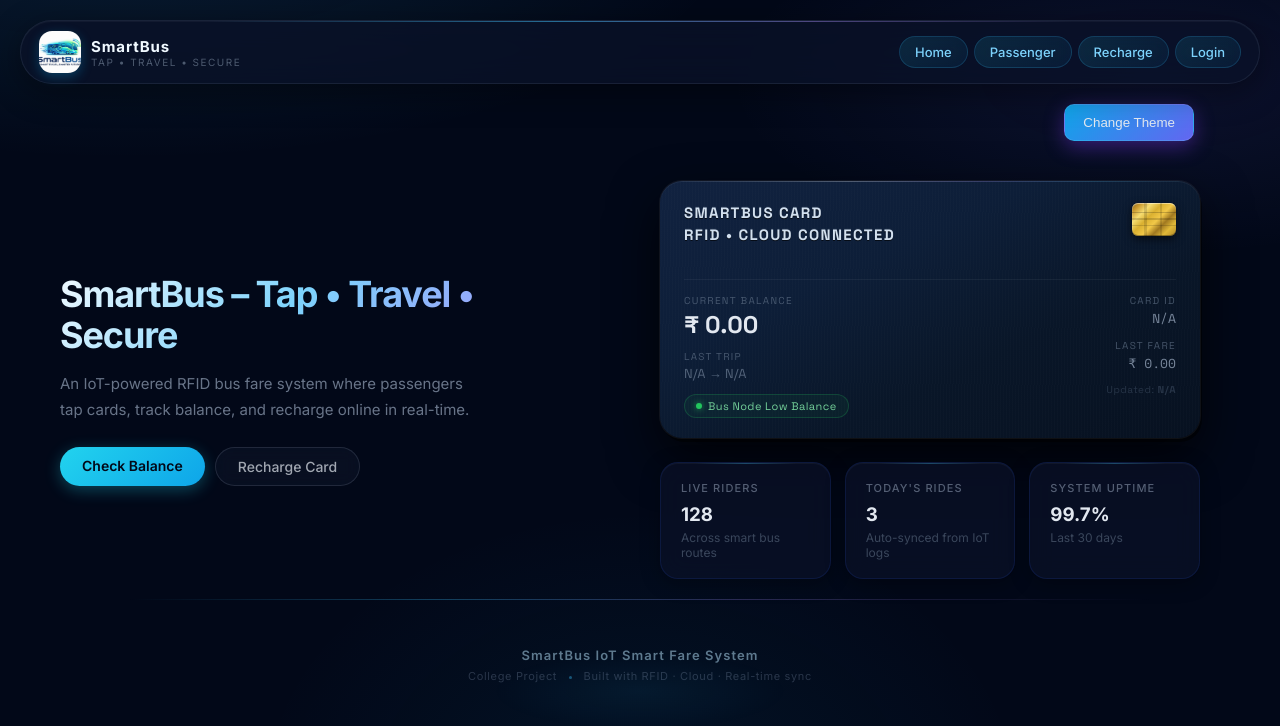
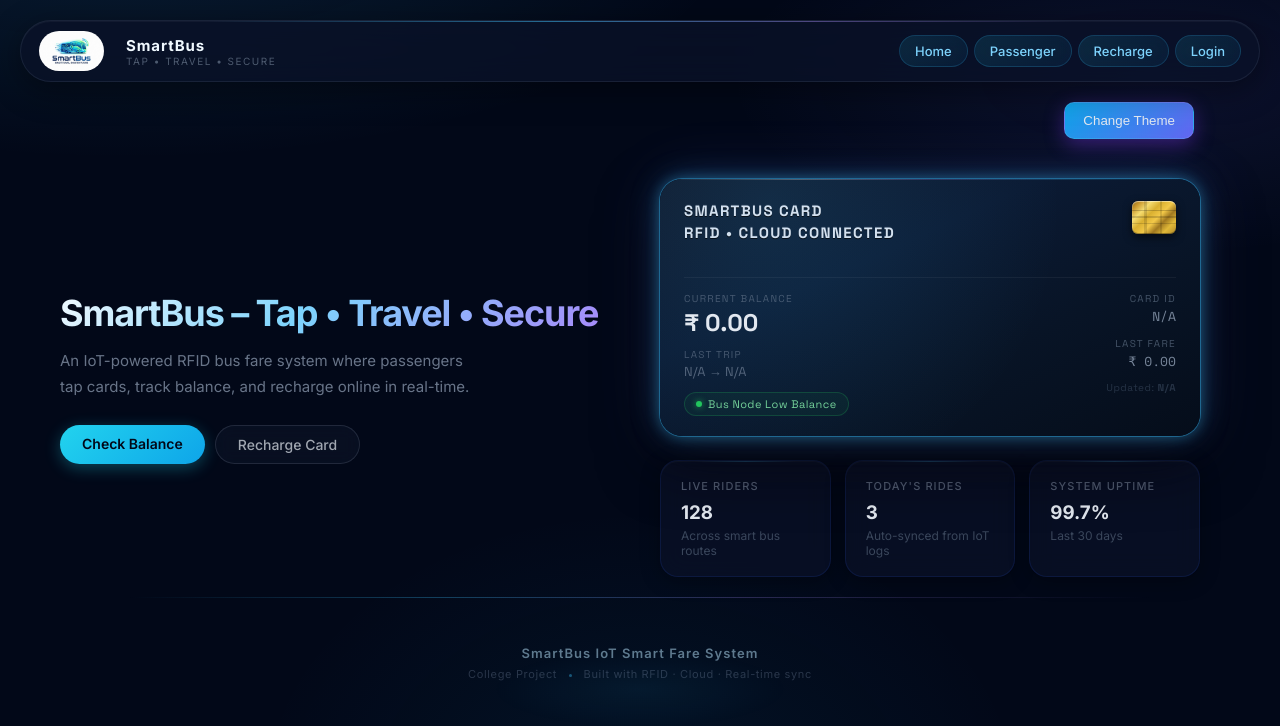
Before and after one commit to Asish2404/TapNRide, a FastAPI app: page /?card_id=None in a window 1280 px wide. Shown: the top 726 px of the page. Run offline with FastAPI, Linux system fonts and the light colour scheme.

Commit message:
Card's border glow is added and dropdown is updated..

```diff
--- a/Website/static/css/index.css
+++ b/Website/static/css/index.css
@@ -126,11 +126,10 @@ body {
 }
 
 .logo-img {
-    width: 42px;
-    height: 42px;
-    border-radius: 13px;
-    object-fit: cover;
-    box-shadow: 0 4px 12px rgba(14, 165, 233, 0.3);
+    width: 65px !important;
+    height: 40px !important;
+    border-radius: 25px;
+    margin-right: 12px;
 }
 
 .brand-text {
@@ -182,30 +181,28 @@ body {
 
 .dropdown-menu {
     position: absolute;
-    top: 55px;
+    top: 45px;
     right: 0;
     display: none;
     flex-direction: column;
     z-index: 10001;
-    background: rgba(0, 0, 0, 0.85);
+    background: rgba(248, 246, 246, 0.85);
     border-radius: 10px;
     padding: 10px;
     min-width: 140px;
+    overflow: hidden;
 }
 
 .dropdown-menu a {
-    color: white;
+    color: black !important;
     padding: 8px 10px;
     text-decoration: none;
     border-radius: 6px;
-}
-
-.dropdown-menu a {
     position: relative;
 }
 
 .dropdown-menu a:hover {
-    background: rgba(255, 255, 255, 0.1);
+    background: rgba(49, 46, 46, 0.1);
 }
 
 
@@ -252,7 +249,7 @@ main {
 
 .page {
     text-align: left;
-    max-width: 500px;
+    max-width: 800px;
     flex-shrink: 0;
 }
 
@@ -261,6 +258,7 @@ main {
     font-weight: 700;
     letter-spacing: -0.03em;
     line-height: 1.15;
+    white-space: nowrap;
     margin-bottom: 14px;
     background: linear-gradient(135deg,
             #f0f9ff 0%, #7dd3fc 45%, #a78bfa 100%);
@@ -328,69 +326,92 @@ main {
     margin: 0;
     margin-left: auto;
     padding-right: 20px;
+    overflow: visible;
 }
 
+/* MAIN CARD */
 .smart-card {
   position: relative;
+  z-index: 1;
   width: 100%;
-    box-sizing: border-box;
   aspect-ratio: 2.1;
   border-radius: 22px;
-    overflow: hidden;
-    font-family: 'Space Grotesk', sans-serif;
   padding: 22px 24px 20px;
   display: flex;
   flex-direction: column;
   justify-content: space-between;
-    background: linear-gradient(155deg,
-            #112240 0%, #0d1e38 35%,
-            #091628 65%, #071120 100%);
+  overflow: hidden;
+
+  font-family: "Space Grotesk", sans-serif;
+
+  /* Premium dark gradient */
+  background: linear-gradient(
+    155deg,
+    #0f172a 0%,
+    #0b1a33 35%,
+    #081426 65%,
+    #050d1a 100%
+  );
+
+  /* 🔥 PERFECT BORDER GLOW */
   box-shadow:
-        0 0 0 1px rgba(255, 255, 255, 0.06),
-        2px 4px 0 rgba(0, 0, 0, 0.5),
-        0 20px 50px rgba(0, 0, 0, 0.75),
-        inset 0 1px 0 rgba(255, 255, 255, 0.06);
-    transition: transform 0.45s cubic-bezier(.23, 1, .32, 1), box-shadow 0.45s ease;
+    0 0 0 1px rgba(56,189,248,0.35),
+    0 0 14px rgba(56,189,248,0.35),
+    0 0 30px rgba(56,189,248,0.25),
+    0 0 60px rgba(99,102,241,0.18),
+    0 25px 60px rgba(0,0,0,0.85);
+
+  transition: all 0.45s cubic-bezier(0.23, 1, 0.32, 1);
 }
 
+/* HOVER LIFT */
 .smart-card:hover {
-    transform: translateY(-8px) scale(1.02);
+  transform: translateY(-10px) scale(1.02);
+
   box-shadow:
-        0 0 0 1px rgba(56, 189, 248, 0.18),
-        3px 6px 0 rgba(0, 0, 0, 0.5),
-        0 30px 70px rgba(0, 0, 0, 0.85),
-        inset 0 1px 0 rgba(255, 255, 255, 0.08);
+    0 0 0 1px rgba(56,189,248,0.5),
+    0 0 20px rgba(56,189,248,0.45),
+    0 0 45px rgba(56,189,248,0.35),
+    0 0 80px rgba(99,102,241,0.25),
+    0 35px 80px rgba(0,0,0,0.95);
 }
 
-.smart-card::before {
-    content: '';
-    position: absolute;
-    inset: 0;
-    background: repeating-linear-gradient(91deg,
-            transparent, transparent 2px,
-            rgba(255, 255, 255, 0.011) 2px,
-            rgba(255, 255, 255, 0.011) 3px);
-    z-index: 0;
-    pointer-events: none;
-}
-
+/* ✨ TOP SHINE LINE */
 .smart-card::after {
-    content: '';
+  content: "";
   position: absolute;
   top: 0;
   left: 0;
   right: 0;
   height: 1px;
-    background: linear-gradient(90deg,
+
+  background: linear-gradient(
+    90deg,
     transparent,
-            rgba(255, 255, 255, 0.22) 35%,
-            rgba(167, 139, 250, 0.18) 60%,
-            rgba(56, 189, 248, 0.15) 80%,
-            transparent);
-    z-index: 10;
+    rgba(255,255,255,0.25),
+    rgba(167,139,250,0.2),
+    rgba(56,189,248,0.18),
+    transparent
+  );
+
   pointer-events: none;
 }
 
+/* 💎 SUBTLE INNER LIGHT */
+.smart-card::before {
+  content: "";
+  position: absolute;
+  inset: 0;
+  border-radius: 22px;
+
+  background: radial-gradient(
+    circle at 20% 10%,
+    rgba(56,189,248,0.12),
+    transparent 60%
+  );
+
+  pointer-events: none;
+}
 .card-top {
     position: relative;
     z-index: 2;
--- a/Website/templates/dashboard.html
+++ b/Website/templates/dashboard.html
@@ -8,7 +8,7 @@
     <link rel="preconnect" href="https://fonts.googleapis.com">
     <link rel="preconnect" href="https://fonts.gstatic.com" crossorigin>
     <link href="https://fonts.googleapis.com/css2?family=Inter:wght@300;400;600;700&display=swap" rel="stylesheet">
-    <link rel="stylesheet" href="../static/css/D1.css">
+    <link rel="stylesheet" href="../static/css/dashboard.css">
     <link rel="shortcut icon" href="../static/source/SB.jpeg" type="image/x-icon">
 
 </head>
```
Also changed, not shown: Website/static/css/admin.css (+9 -7 lines), Website/static/css/dashboard.css (+12 -9 lines), Website/static/css/profile.css (+7 -4 lines), Website/static/css/recharge.css (+8 -7 lines). Lines whose indentation alone changed are shown as unchanged.
